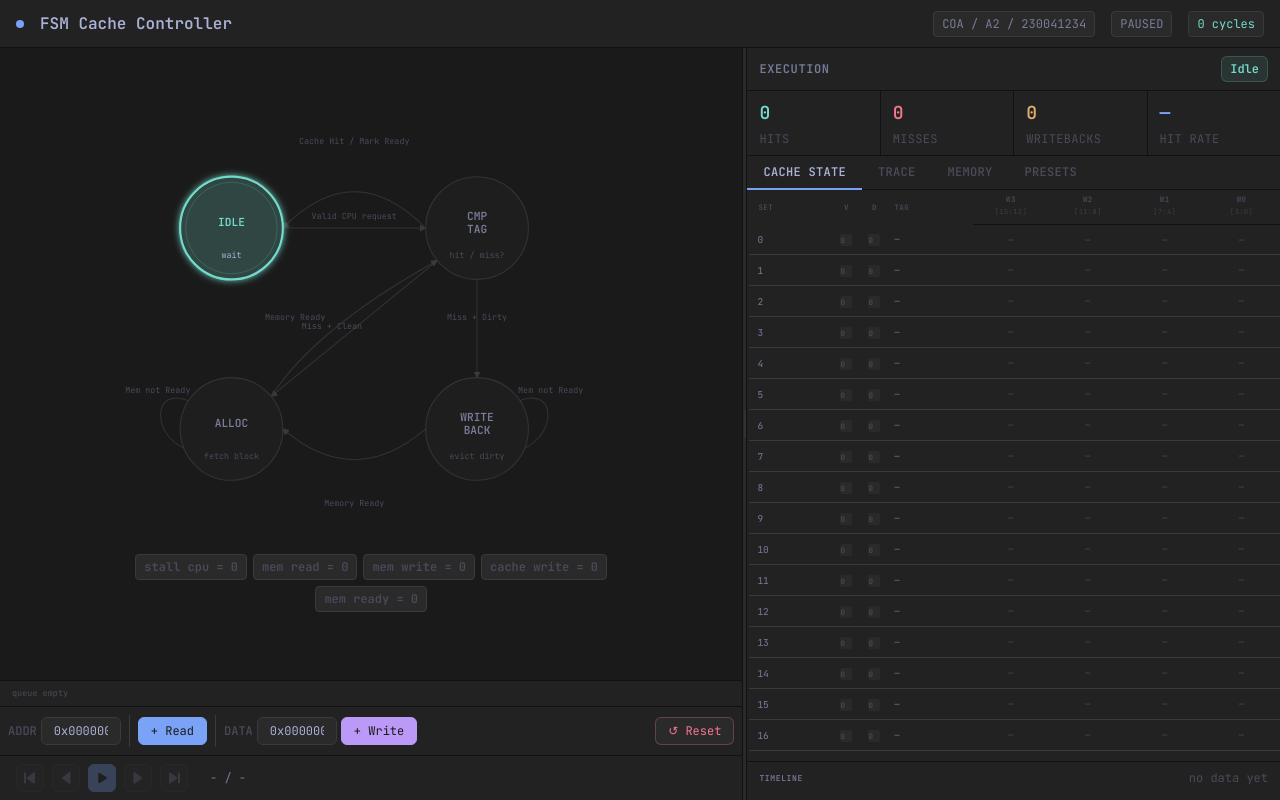
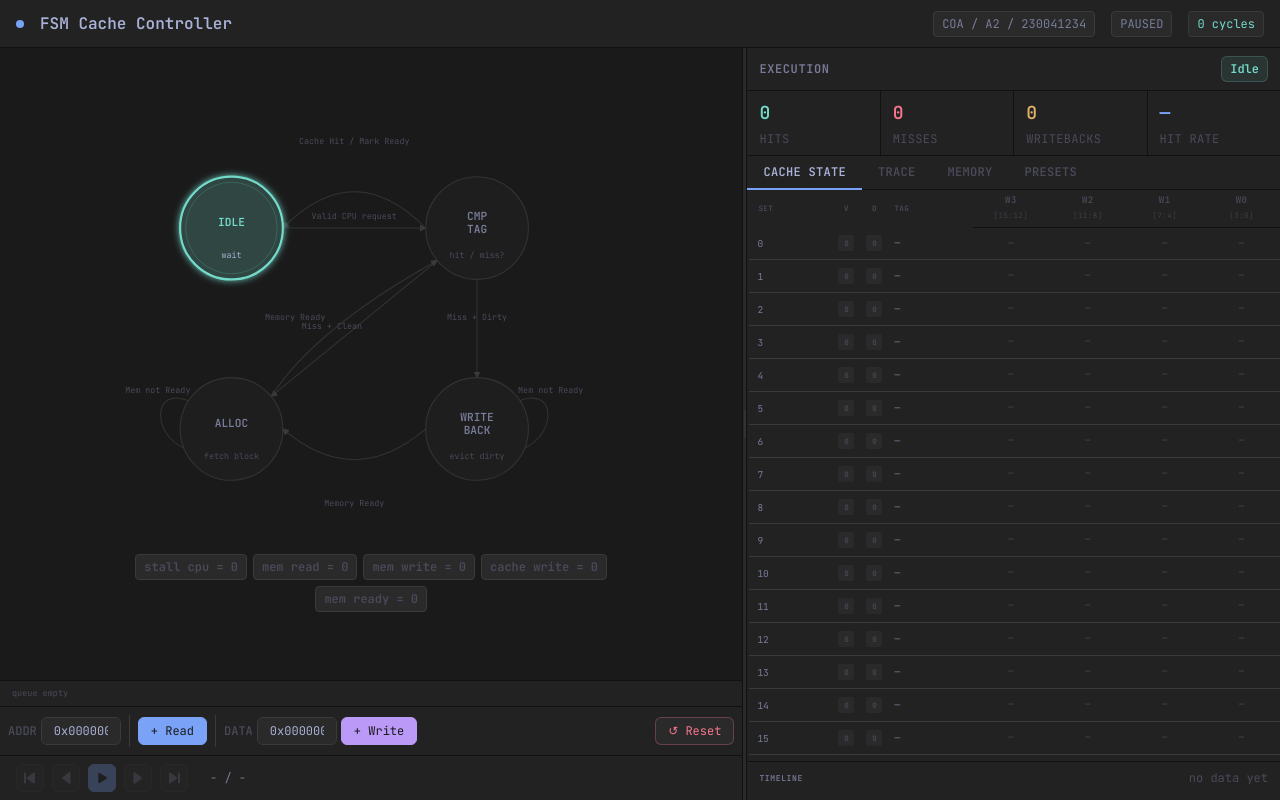
Before and after one commit to notenderdreams/COA-A2, a React (Vite) app: page / in a window 1280 px wide. Built offline with nearby package versions, Linux system fonts and the light colour scheme.

Commit message:
fix: text size and alignment in cache state table

```diff
--- a/src/components/CacheTable.jsx
+++ b/src/components/CacheTable.jsx
@@ -29,7 +29,7 @@ export const CacheTable = memo(function CacheTable({
   const TH = {
     padding: "4px 0 6px",
     borderBottom: "1px solid var(--border)",
-    fontSize: "7.5px",
+    fontSize: "8.5px",
     color: "var(--text3)",
     fontWeight: 600,
     letterSpacing: ".05em",
@@ -54,11 +54,11 @@ export const CacheTable = memo(function CacheTable({
           color: act ? "var(--amber)" : "var(--text3)",
         }}
       >
-        <div>W{wi}</div>
+        <div style={{ fontSize: "9px" }}>W{wi}</div>
         <div
           style={{
             fontWeight: 400,
-            fontSize: "7px",
+            fontSize: "7.5px",
             opacity: 0.7,
             marginTop: "2px",
           }}
@@ -171,22 +171,29 @@ export const CacheTable = memo(function CacheTable({
                     </span>
                   </td>
                   <td className="border-b border-border2 px-0 py-1.5 text-center">
+                    <div className="flex h-5 items-center justify-center">
                       <span
-                      className={`inline-flex size-3 rounded-[2px] text-[7.5px] font-semibold leading-3 ${l.valid ? "bg-green/15 text-green" : "bg-bg3 text-text3"}`}
+                        className={`inline-flex h-4 w-4 items-center justify-center rounded-xs text-[7.5px] font-semibold leading-none ${l.valid ? "bg-green/15 text-green" : "bg-bg3 text-text3"}`}
                       >
                         {l.valid ? "1" : "0"}
                       </span>
+                    </div>
                   </td>
                   <td className="border-b border-border2 px-0 py-1.5 text-center">
+                    <div className="flex h-5 items-center justify-center">
                       <span
-                      className={`inline-flex size-3 rounded-[2px] text-[7.5px] font-semibold leading-3 ${isDirty ? "bg-amber/15 text-amber" : "bg-bg3 text-text3"}`}
+                        className={`inline-flex h-4 w-4 items-center justify-center rounded-xs text-[7.5px] font-semibold leading-none ${isDirty ? "bg-amber/15 text-amber" : "bg-bg3 text-text3"}`}
                       >
                         {isDirty ? "1" : "0"}
                       </span>
+                    </div>
                   </td>
-                  <td
-                    className="border-b border-border2 px-1.5 py-1.5 font-mono text-[8.5px]"
+                  <td className="border-b border-border2 px-1.5 py-1.5 align-middle">
+                    <div className="flex h-full items-center">
+                      <span
+                        className="font-mono text-[9.5px]"
                         style={{
+                          fontWeight: isActive ? 700 : 400,
                           color: isActive
                             ? "var(--blue)"
                             : isDirty
@@ -195,6 +202,8 @@ export const CacheTable = memo(function CacheTable({
                         }}
                       >
                         {l.valid ? h5(l.tag) : "—"}
+                      </span>
+                    </div>
                   </td>
                   {[3, 2, 1, 0].map((wi) =>
                     WCell(
```
Lines whose indentation alone changed are shown as unchanged.
